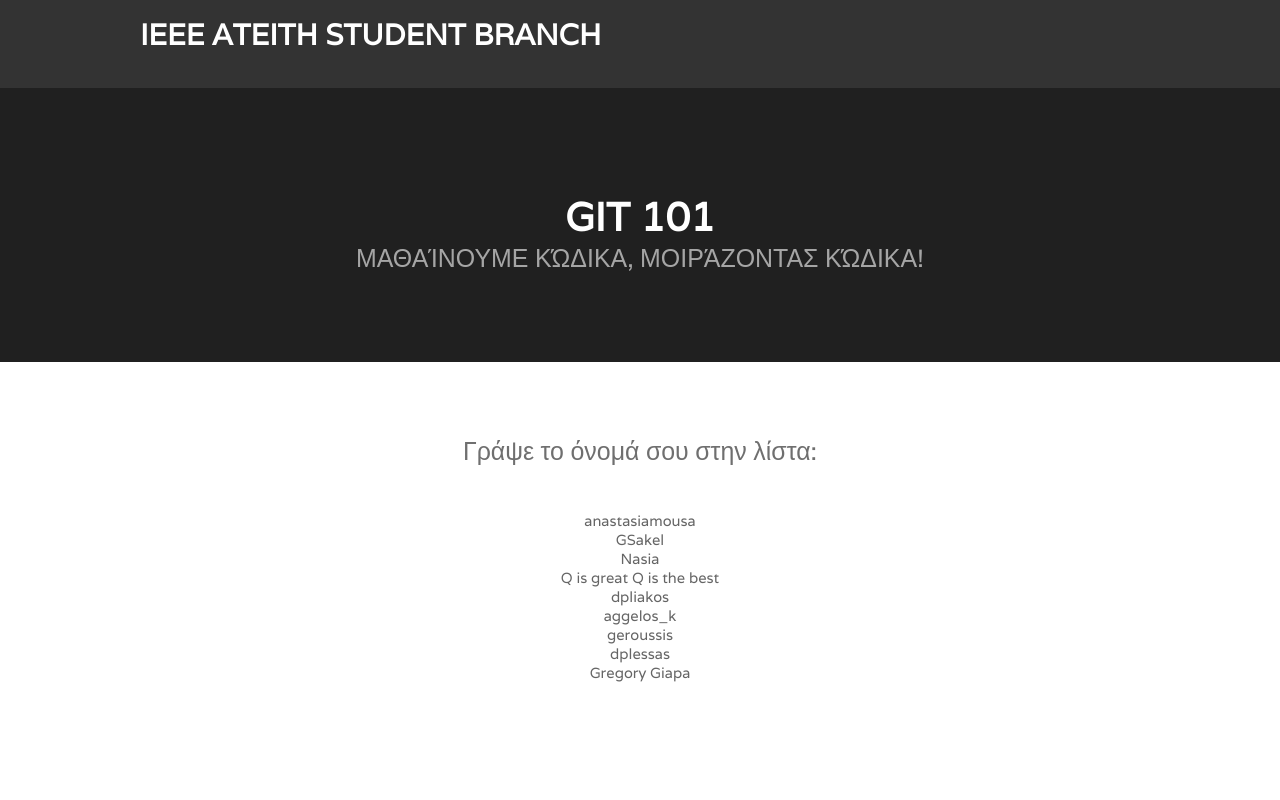
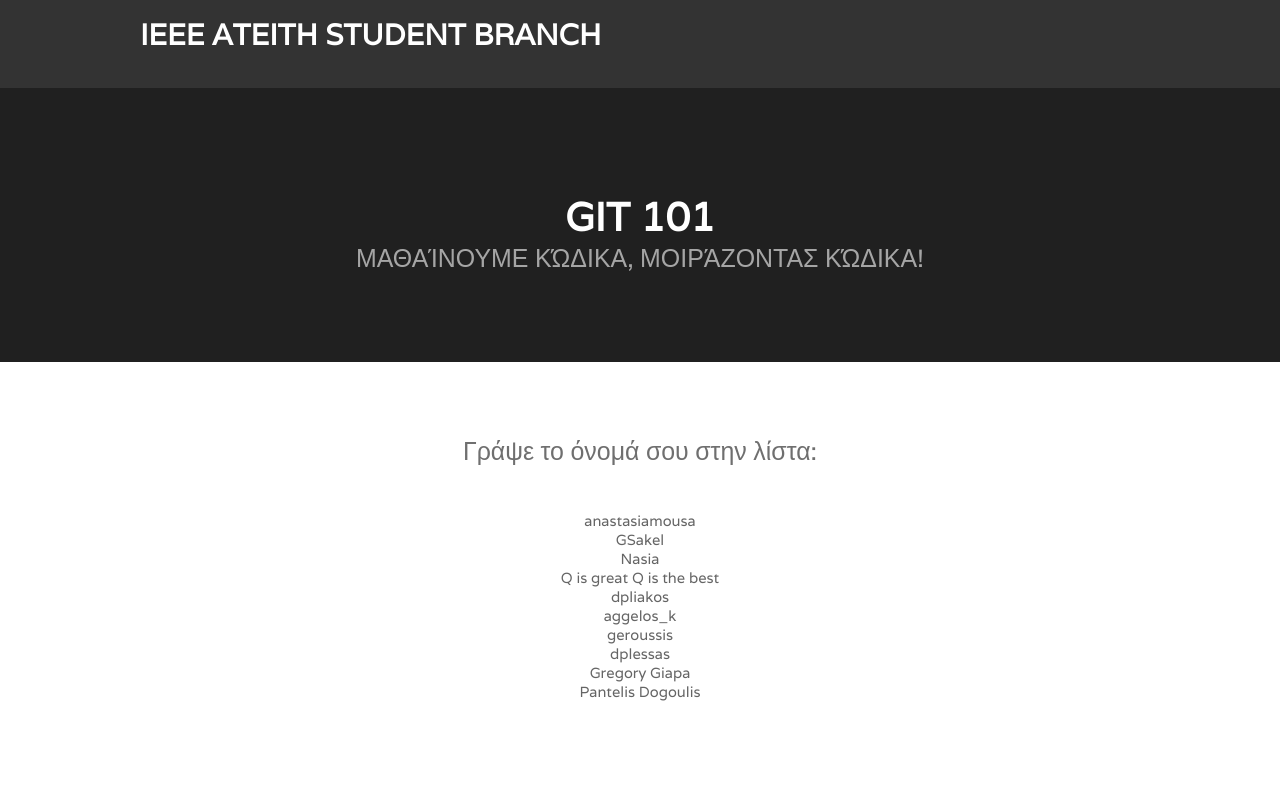
Before and after one commit to ieee-ihuthess/git_github_101, a plain HTML site: page index.html in a window 1280 px wide. Shown: the top 800 px of the page. Drawn offline with Linux system fonts and the light colour scheme.

Commit message:
Added my name

```diff
--- a/index.html
+++ b/index.html
@@ -65,6 +65,7 @@ Released   : 20140309
         <li> geroussis </li>
         <li> dplessas </li>
 				<li>Gregory Giapa	</li>
+				<li> Pantelis Dogoulis</li>
 			</ul>
 		<div id="three-column">
 			<div class="boxA">
```
